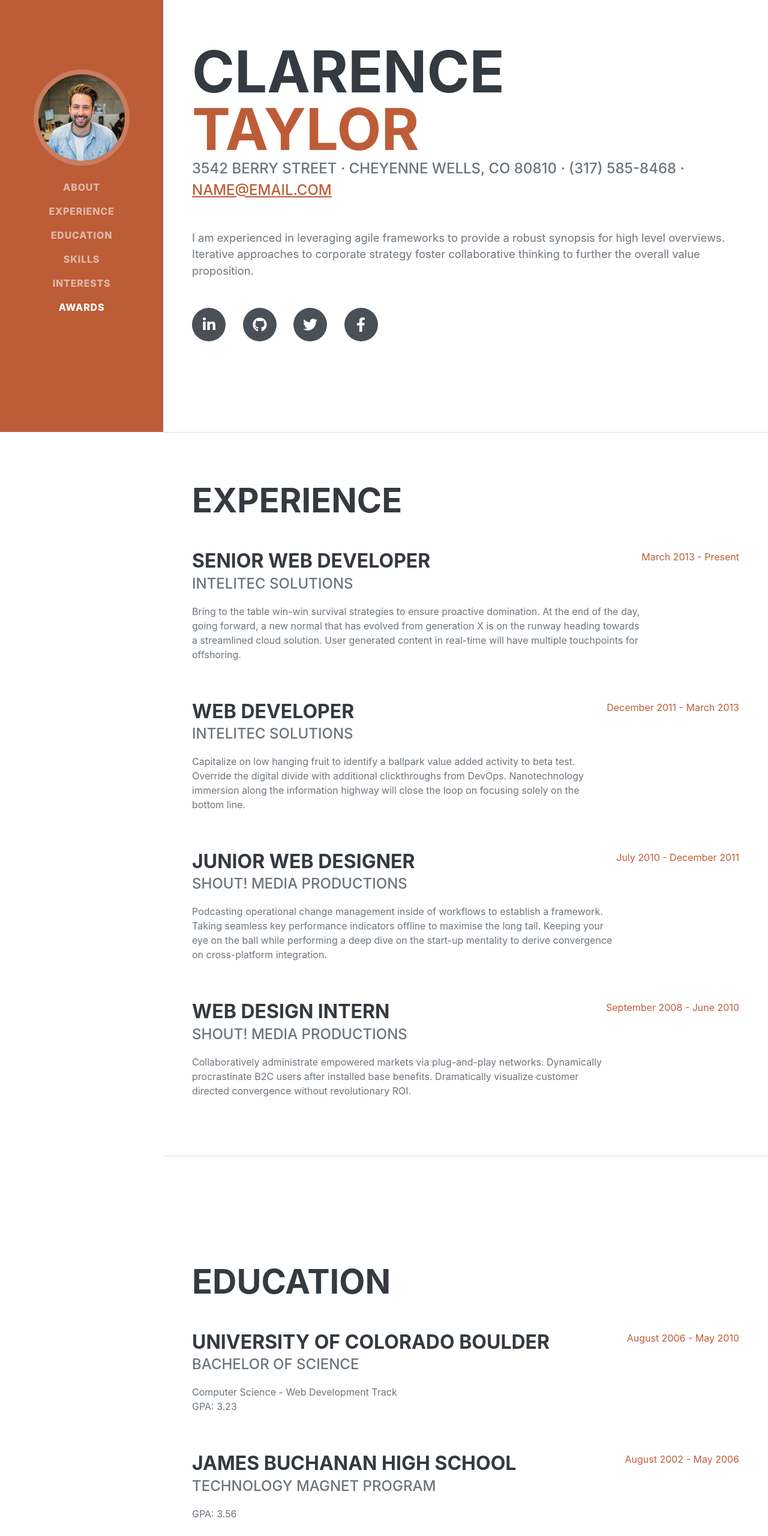
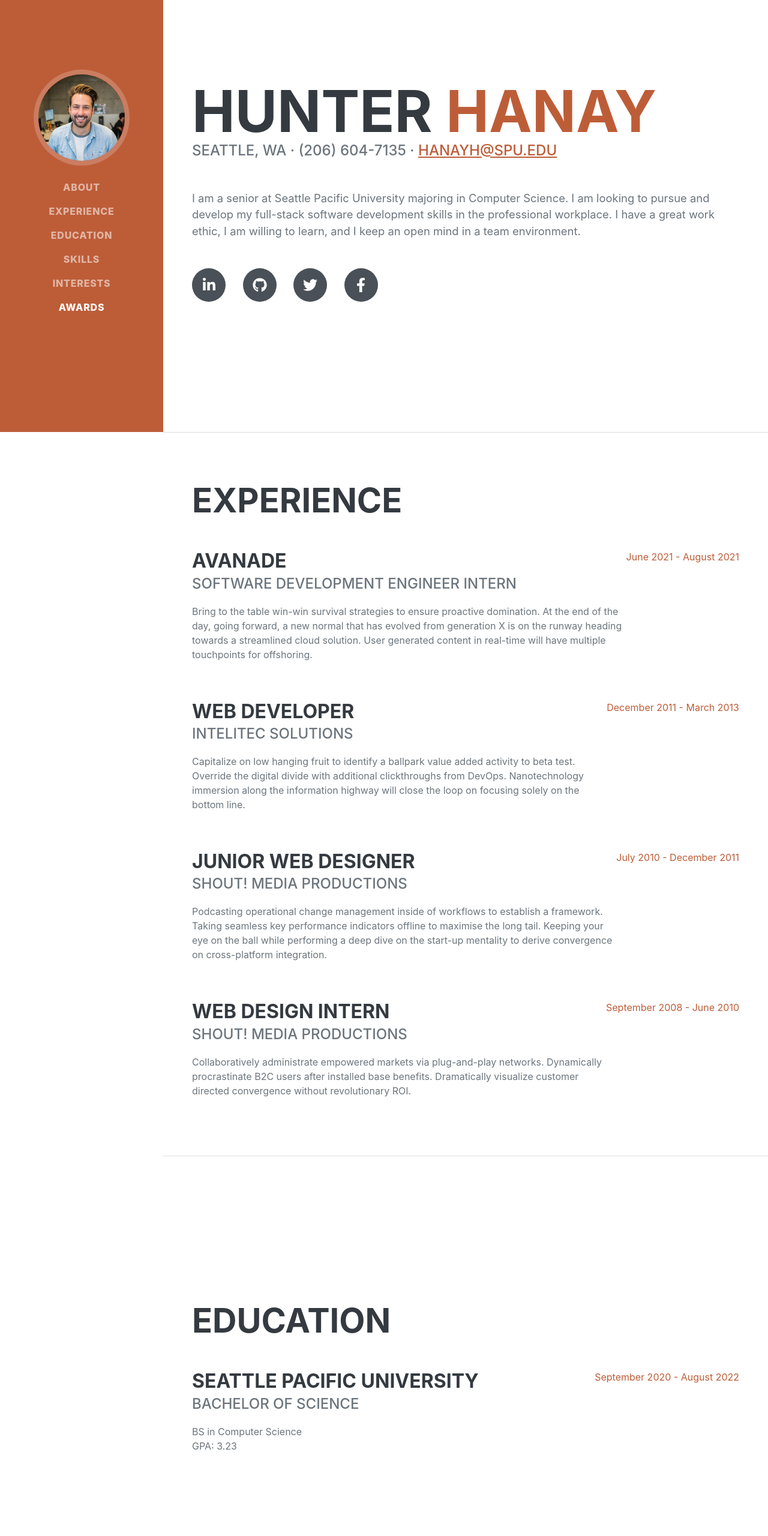
Before and after one commit to HunterPsycho100/HunterPsycho100.github.io, a plain HTML site: page index.html in a window 1280 px wide. Shown: the part 80-2640 px from the top of the page at 60% size. Drawn offline with nearby package versions, Linux system fonts and the light colour scheme; a web font is replaced by a local one.

Commit message:
updated homepage

```diff
--- a/index.html
+++ b/index.html
@@ -40,14 +40,14 @@
             <section class="resume-section" id="about">
                 <div class="resume-section-content">
                     <h1 class="mb-0">
-                        Clarence
-                        <span class="text-primary">Taylor</span>
+                        Hunter
+                        <span class="text-primary">Hanay</span>
                     </h1>
                     <div class="subheading mb-5">
-                        3542 Berry Street · Cheyenne Wells, CO 80810 · (317) 585-8468 ·
-                        <a href="mailto:name@email.com">name@email.com</a>
+                        Seattle, WA · (206) 604-7135 ·
+                        <a href="mailto:hanayh@spu.edu">hanayh@spu.edu</a>
                     </div>
-                    <p class="lead mb-5">I am experienced in leveraging agile frameworks to provide a robust synopsis for high level overviews. Iterative approaches to corporate strategy foster collaborative thinking to further the overall value proposition.</p>
+                    <p class="lead mb-5">I am a senior at Seattle Pacific University majoring in Computer Science. I am looking to pursue and develop my full-stack software development skills in the professional workplace. I have a great work ethic, I am willing to learn, and I keep an open mind in a team environment.</p>
                     <div class="social-icons">
                         <a class="social-icon" href="#!"><i class="fab fa-linkedin-in"></i></a>
                         <a class="social-icon" href="#!"><i class="fab fa-github"></i></a>
@@ -63,11 +63,11 @@
                     <h2 class="mb-5">Experience</h2>
                     <div class="d-flex flex-column flex-md-row justify-content-between mb-5">
                         <div class="flex-grow-1">
-                            <h3 class="mb-0">Senior Web Developer</h3>
-                            <div class="subheading mb-3">Intelitec Solutions</div>
+                            <h3 class="mb-0">Avanade</h3>
+                            <div class="subheading mb-3">Software Development Engineer Intern</div>
                             <p>Bring to the table win-win survival strategies to ensure proactive domination. At the end of the day, going forward, a new normal that has evolved from generation X is on the runway heading towards a streamlined cloud solution. User generated content in real-time will have multiple touchpoints for offshoring.</p>
                         </div>
-                        <div class="flex-shrink-0"><span class="text-primary">March 2013 - Present</span></div>
+                        <div class="flex-shrink-0"><span class="text-primary">June 2021 - August 2021</span></div>
                     </div>
                     <div class="d-flex flex-column flex-md-row justify-content-between mb-5">
                         <div class="flex-grow-1">
@@ -102,20 +102,12 @@
                     <h2 class="mb-5">Education</h2>
                     <div class="d-flex flex-column flex-md-row justify-content-between mb-5">
                         <div class="flex-grow-1">
-                            <h3 class="mb-0">University of Colorado Boulder</h3>
+                            <h3 class="mb-0">Seattle Pacific University</h3>
                             <div class="subheading mb-3">Bachelor of Science</div>
-                            <div>Computer Science - Web Development Track</div>
+                            <div>BS in Computer Science</div>
                             <p>GPA: 3.23</p>
                         </div>
-                        <div class="flex-shrink-0"><span class="text-primary">August 2006 - May 2010</span></div>
-                    </div>
-                    <div class="d-flex flex-column flex-md-row justify-content-between">
-                        <div class="flex-grow-1">
-                            <h3 class="mb-0">James Buchanan High School</h3>
-                            <div class="subheading mb-3">Technology Magnet Program</div>
-                            <p>GPA: 3.56</p>
-                        </div>
-                        <div class="flex-shrink-0"><span class="text-primary">August 2002 - May 2006</span></div>
+                        <div class="flex-shrink-0"><span class="text-primary">September 2020 - August 2022</span></div>
                     </div>
                 </div>
             </section>
```
